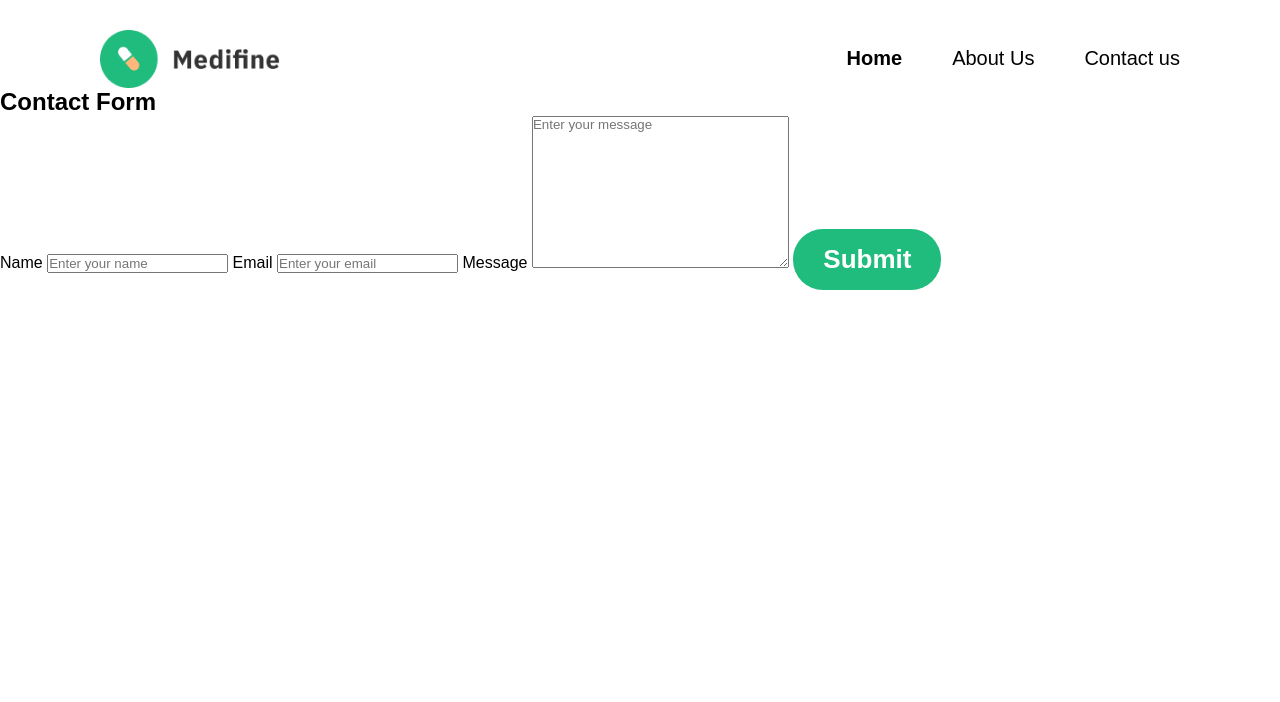
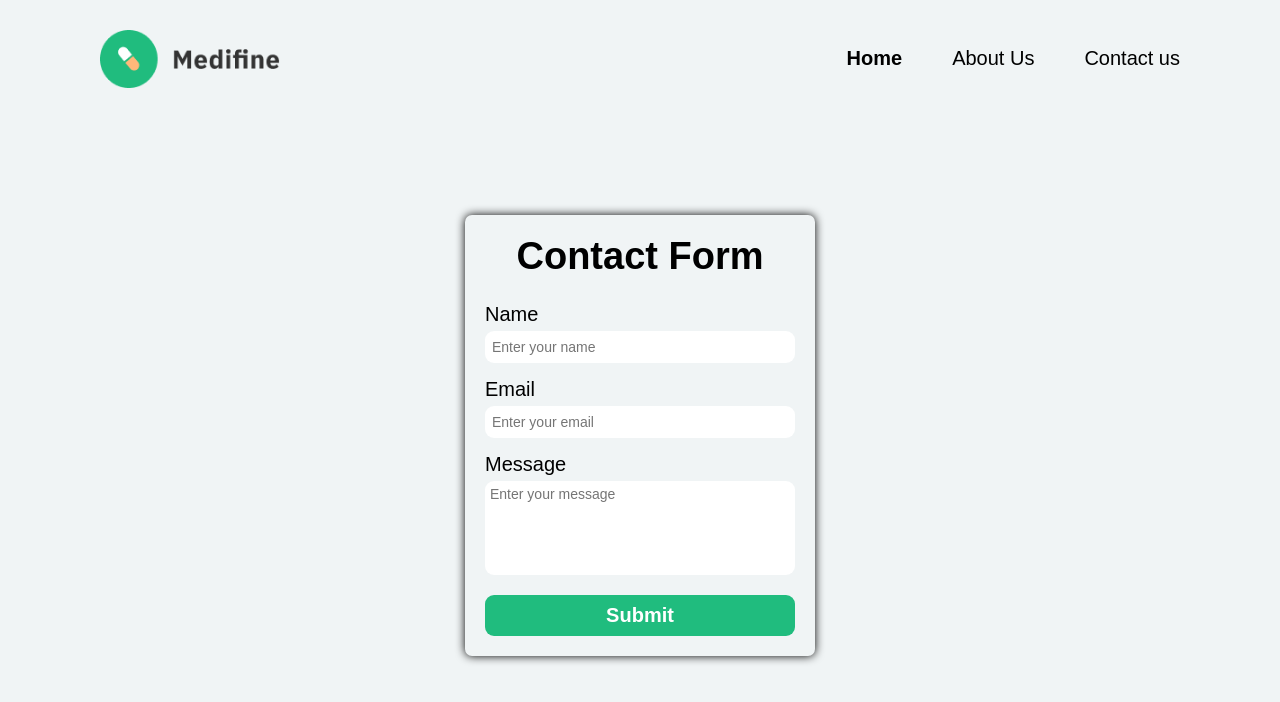
Before and after one commit to Bhanu-Thapa/Multi-Project-6, a plain HTML site: page Multi Page/contact/contact.html in a window 1280 px wide. Drawn offline with Linux system fonts and the light colour scheme.

Commit message:
Contact Us CSS Part (Project Complete)

```diff
--- a/Multi Page/contact/contact.html
+++ b/Multi Page/contact/contact.html
@@ -5,14 +5,15 @@
     <meta name="viewport" content="width=device-width, initial-scale=1.0" />
     <title>Contact Us</title>
     <link rel="stylesheet" href="../style.css" />
+    <link rel="stylesheet" href="style.css" />
   </head>
   <body>
     <nav>
       <img src="../images/logo.png" alt="logo" />
       <ul>
-        <li><a href="">Home</a></li>
-        <li><a href="">About Us</a></li>
-        <li><a href="">Contact us</a></li>
+        <li><a href="../index.html">Home</a></li>
+        <li><a href="../about/about.html">About Us</a></li>
+        <li><a href="contact.html">Contact us</a></li>
       </ul>
     </nav>
 
@@ -38,8 +39,7 @@
         <textarea
           name="message"
           id="message"
-          cols="30"
-          rows="10"
+          rows="4"
           placeholder="Enter your message"
         ></textarea>
 
--- /dev/null
+++ b/Multi Page/contact/style.css
@@ -0,0 +1,61 @@
+section {
+  height: 87vh;
+  display: flex;
+  justify-content: center;
+  align-items: center;
+}
+
+form {
+  width: 350px;
+  display: flex;
+  flex-direction: column;
+  box-shadow: 0 0 10px black;
+  padding: 20px;
+  border-radius: 7px;
+}
+
+form h2 {
+  font-size: 38px;
+  text-align: center;
+  margin-bottom: 10px;
+}
+
+form label {
+  margin-top: 15px;
+  font-size: 20px;
+}
+
+form input {
+  padding: 7px;
+  border: none;
+  outline: none;
+  border-radius: 9px;
+  font-size: 16px;
+  margin-top: 5px;
+}
+
+form input::placeholder,
+textarea::placeholder {
+  font-size: 14px;
+}
+
+form textarea {
+  outline: none;
+  border: none;
+  margin-top: 5px;
+  font-size: 18px;
+  padding: 5px;
+  resize: none;
+  border-radius: 9px;
+}
+
+form button {
+  margin-top: 20px;
+  background-color: #20bc7e;
+  padding: 9px 0;
+  border: none;
+  border-radius: 9px;
+  font-size: 20px;
+  font-weight: 700;
+  color: #fff;
+}
--- a/Multi Page/style.css
+++ b/Multi Page/style.css
@@ -3,6 +3,9 @@
   margin: 0;
   box-sizing: border-box;
   font-family: 'IBM Plex Sans', sans-serif;
+}
+body {
+  background-color: #f0f4f5;
 }
 
 nav {
@@ -101,7 +104,7 @@ button {
 }
 
 .main-img img:nth-child(3) {
-  width: 439px;
+  width: 435px;
 }
 
 .main-img img:nth-child(4) {
```
Also changed, not shown: Multi Page/about/about.html (+3 -3 lines), Multi Page/index.html (+3 -3 lines).
